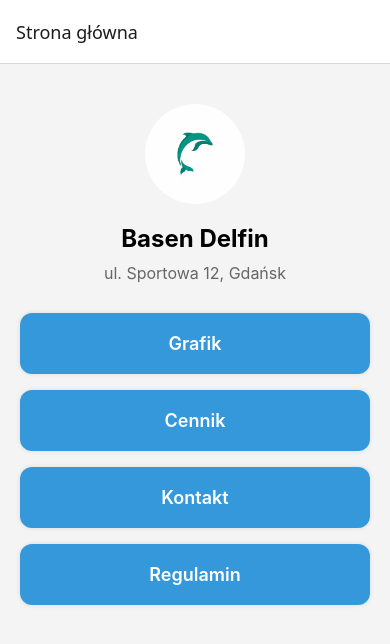
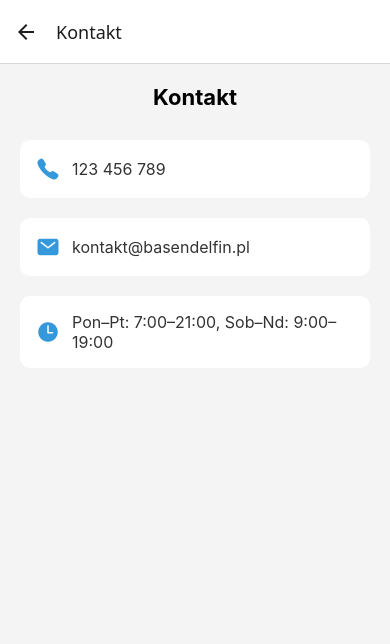
Before and after one commit to programista-nautil/SportowaPlacowkaApp, a React Native app: screen /Contact in a window 390 px wide. Shown: the top 644 px of the page. Built offline with nearby package versions, Linux system fonts and the light colour scheme.

Commit message:
Dodano ekrany Kontakt i Regulamin

```diff
--- a/App.js
+++ b/App.js
@@ -5,6 +5,8 @@ import { createNativeStackNavigator } from '@react-navigation/native-stack'
 import HomeScreen from './screens/HomeScreen'
 import ScheduleScreen from './screens/ScheduleScreen'
 import PricingScreen from './screens/PricingScreen'
+import ContactScreen from './screens/ContactScreen'
+import RulesScreen from './screens/RulesScreen'
 
 const Stack = createNativeStackNavigator()
 
@@ -15,6 +17,8 @@ export default function App() {
 				<Stack.Screen name='Home' component={HomeScreen} options={{ title: 'Strona główna' }} />
 				<Stack.Screen name='Schedule' component={ScheduleScreen} options={{ title: 'Grafik' }} />
 				<Stack.Screen name='Pricing' component={PricingScreen} options={{ title: 'Cennik' }} />
+				<Stack.Screen name='Contact' component={ContactScreen} options={{ title: 'Kontakt' }} />
+				<Stack.Screen name='Rules' component={RulesScreen} options={{ title: 'Regulamin' }} />
 			</Stack.Navigator>
 		</NavigationContainer>
 	)
--- a/config/facility.js
+++ b/config/facility.js
@@ -12,5 +12,6 @@ export const FACILITY = {
 	contact: {
 		phone: '123 456 789',
 		email: 'kontakt@basendelfin.pl',
+		openingHours: 'Pon–Pt: 7:00–21:00, Sob–Nd: 9:00–19:00',
 	},
 }
--- a/package.json
+++ b/package.json
@@ -19,7 +19,8 @@
     "react-native-reanimated": "~3.17.4",
     "react-native-safe-area-context": "5.4.0",
     "react-native-screens": "~4.10.0",
-    "react-native-webview": "13.13.5"
+    "react-native-webview": "13.13.5",
+    "@expo/vector-icons": "^14.1.0"
   },
   "devDependencies": {
     "@babel/core": "^7.20.0"
--- /dev/null
+++ b/screens/ContactScreen.js
@@ -0,0 +1,61 @@
+import React from 'react'
+import { View, Text, StyleSheet, Linking, TouchableOpacity } from 'react-native'
+import { FACILITY } from '../config/facility'
+import { Ionicons } from '@expo/vector-icons'
+
+export default function ContactScreen() {
+	const { phone, email, openingHours } = FACILITY.contact
+
+	return (
+		<View style={styles.container}>
+			<Text style={styles.header}>Kontakt</Text>
+
+			<TouchableOpacity onPress={() => Linking.openURL(`tel:${phone}`)} style={styles.row}>
+				<Ionicons name='call' size={24} color='#3498db' style={styles.icon} />
+				<Text style={styles.text}>{phone}</Text>
+			</TouchableOpacity>
+
+			<TouchableOpacity onPress={() => Linking.openURL(`mailto:${email}`)} style={styles.row}>
+				<Ionicons name='mail' size={24} color='#3498db' style={styles.icon} />
+				<Text style={styles.text}>{email}</Text>
+			</TouchableOpacity>
+
+			{openingHours && (
+				<View style={styles.row}>
+					<Ionicons name='time' size={24} color='#3498db' style={styles.icon} />
+					<Text style={styles.text}>{openingHours}</Text>
+				</View>
+			)}
+		</View>
+	)
+}
+
+const styles = StyleSheet.create({
+	container: {
+		flex: 1,
+		backgroundColor: '#f4f4f4',
+		padding: 20,
+	},
+	header: {
+		fontSize: 22,
+		fontWeight: 'bold',
+		marginBottom: 30,
+		textAlign: 'center',
+	},
+	row: {
+		flexDirection: 'row',
+		alignItems: 'center',
+		marginBottom: 20,
+		backgroundColor: '#fff',
+		padding: 16,
+		borderRadius: 10,
+		elevation: 2,
+	},
+	icon: {
+		marginRight: 12,
+	},
+	text: {
+		fontSize: 16,
+		color: '#333',
+	},
+})
--- /dev/null
+++ b/screens/RulesScreen.js
@@ -0,0 +1,47 @@
+import React from 'react'
+import { ScrollView, Text, StyleSheet, View } from 'react-native'
+
+export default function RulesScreen() {
+	return (
+		<ScrollView style={styles.container}>
+			<Text style={styles.header}>Regulamin korzystania z obiektu</Text>
+
+			<View style={styles.block}>
+				<Text style={styles.paragraph}>1. Obiekt dostępny jest wyłącznie w godzinach jego funkcjonowania.</Text>
+				<Text style={styles.paragraph}>
+					2. Każdy użytkownik zobowiązany jest do przestrzegania zasad bezpieczeństwa.
+				</Text>
+				<Text style={styles.paragraph}>
+					3. Zabronione jest bieganie oraz skakanie do wody w miejscach do tego nieprzeznaczonych.
+				</Text>
+				<Text style={styles.paragraph}>
+					4. Osoby poniżej 13. roku życia mogą korzystać z obiektu wyłącznie pod opieką dorosłych.
+				</Text>
+				<Text style={styles.paragraph}>5. Personel ma prawo odmówić wstępu osobom nieprzestrzegającym regulaminu.</Text>
+			</View>
+		</ScrollView>
+	)
+}
+
+const styles = StyleSheet.create({
+	container: {
+		flex: 1,
+		backgroundColor: '#f4f4f4',
+		paddingHorizontal: 20,
+		paddingTop: 20,
+	},
+	header: {
+		fontSize: 22,
+		fontWeight: 'bold',
+		marginBottom: 20,
+		textAlign: 'center',
+	},
+	block: {
+		gap: 12,
+	},
+	paragraph: {
+		fontSize: 16,
+		lineHeight: 24,
+		color: '#333',
+	},
+})
```
Also changed, not shown: 1 other file (tests, documents, lock files or other folders).
